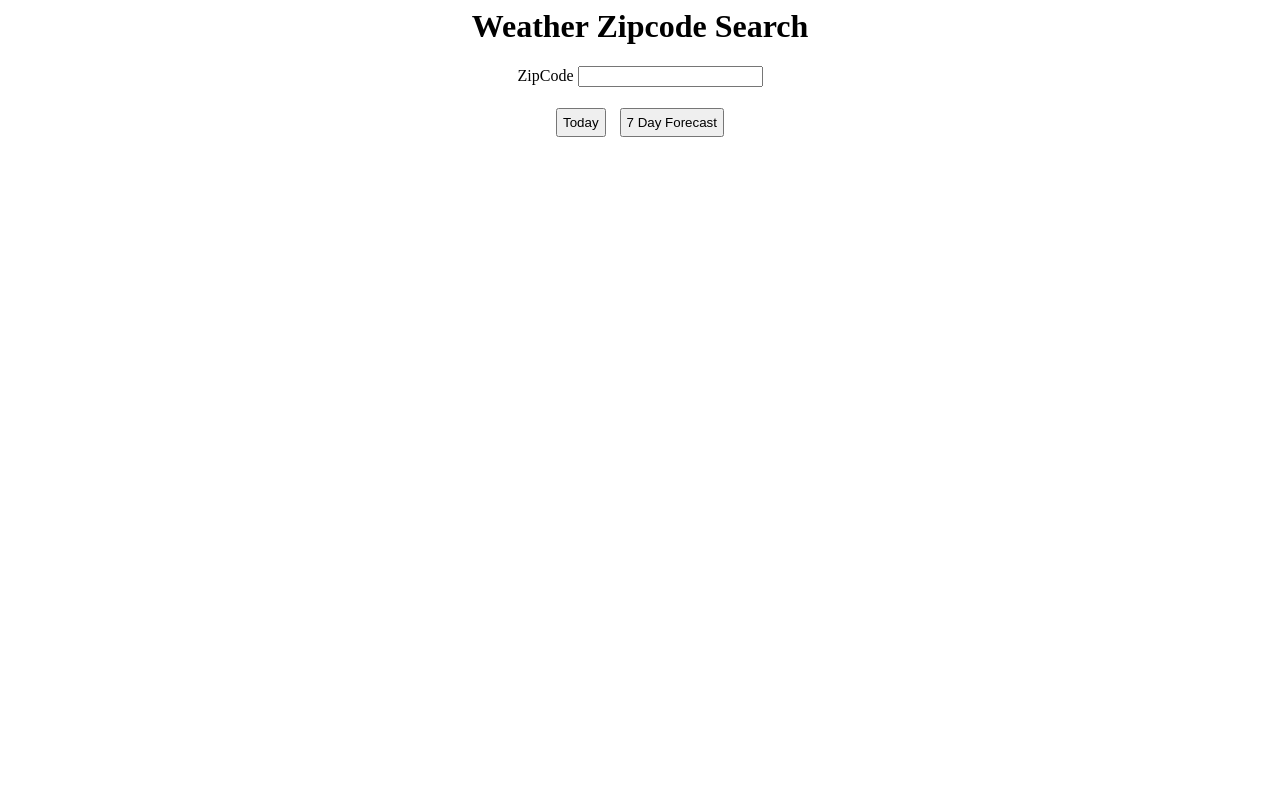
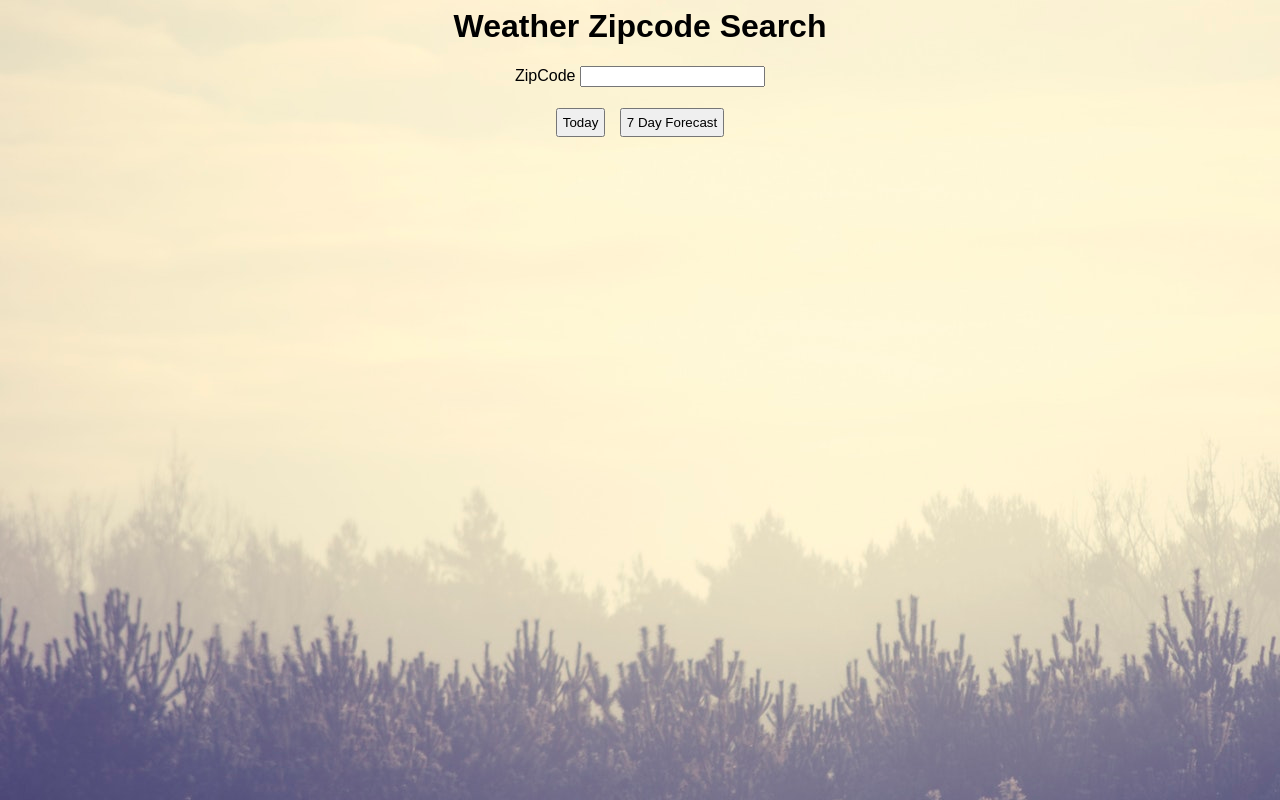
Before and after one commit to kbbritton217/WeatherApp, a website: page index.html in a window 1280 px wide. Drawn offline with Linux system fonts and the light colour scheme.

Commit message:
Final css

```diff
--- a/index.css
+++ b/index.css
@@ -1,6 +1,15 @@
+body {
+    background-image: url("img/trees-winter2.jpg");
+}
+h1, h2 {
+    font-family: 'Josefin Sans', sans-serif;
+}
+p {
+    font-family: 'Quicksand', sans-serif;
+}
 .wrapper {
     margin: auto;
-    width: 80%;
+    width: 95%;
     text-align: center;
 }
 
@@ -9,11 +18,15 @@
     padding: 5px;
     margin: 5px;
 }
+section {
+    width: 100%;
+}
 
 article {
     border: 2px solid black;
     padding: 5px;
     text-align: center;
+    max-width: 98%;
 }
 
 article div {
@@ -21,5 +34,4 @@ article div {
     text-align: center;
     margin: auto;
     border: 1px solid darkslategrey;
-    width: 30%;
 }
```
